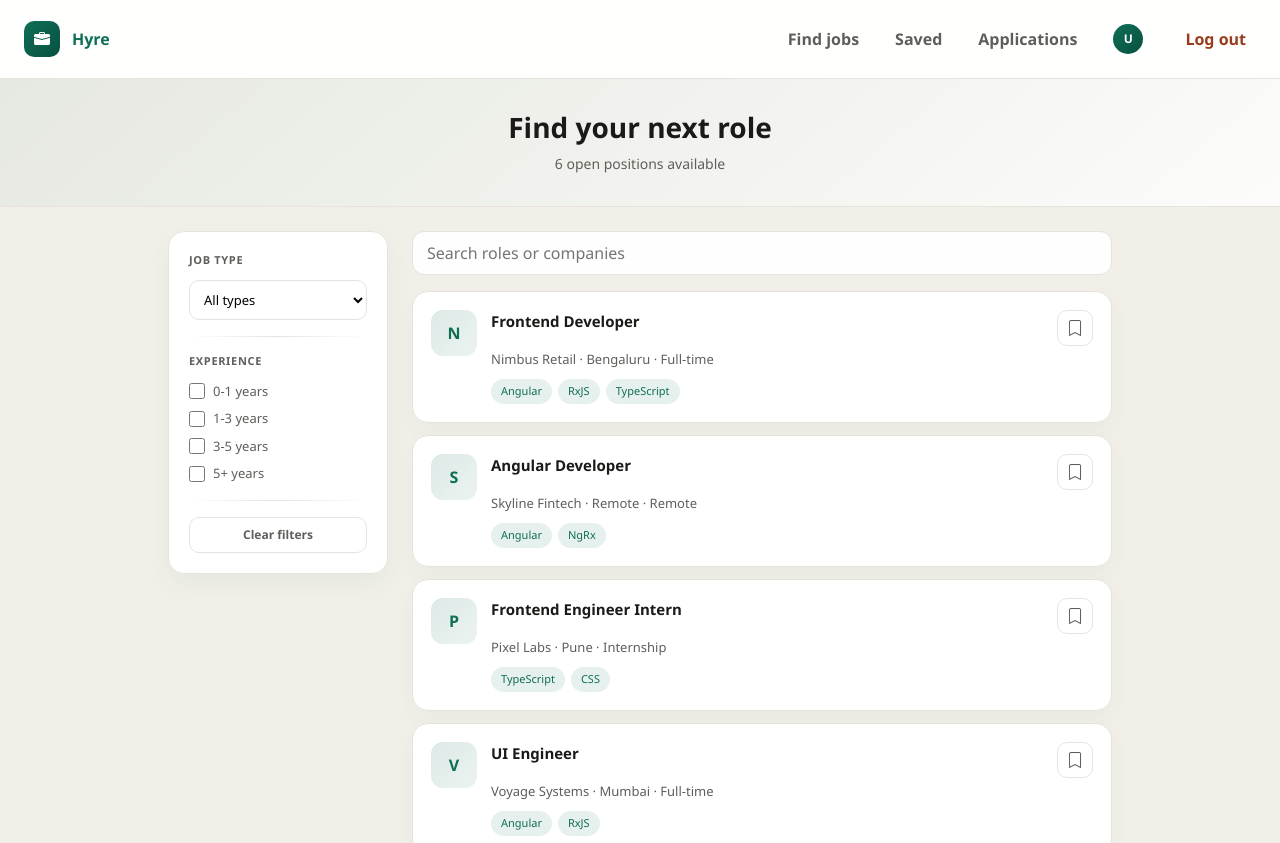
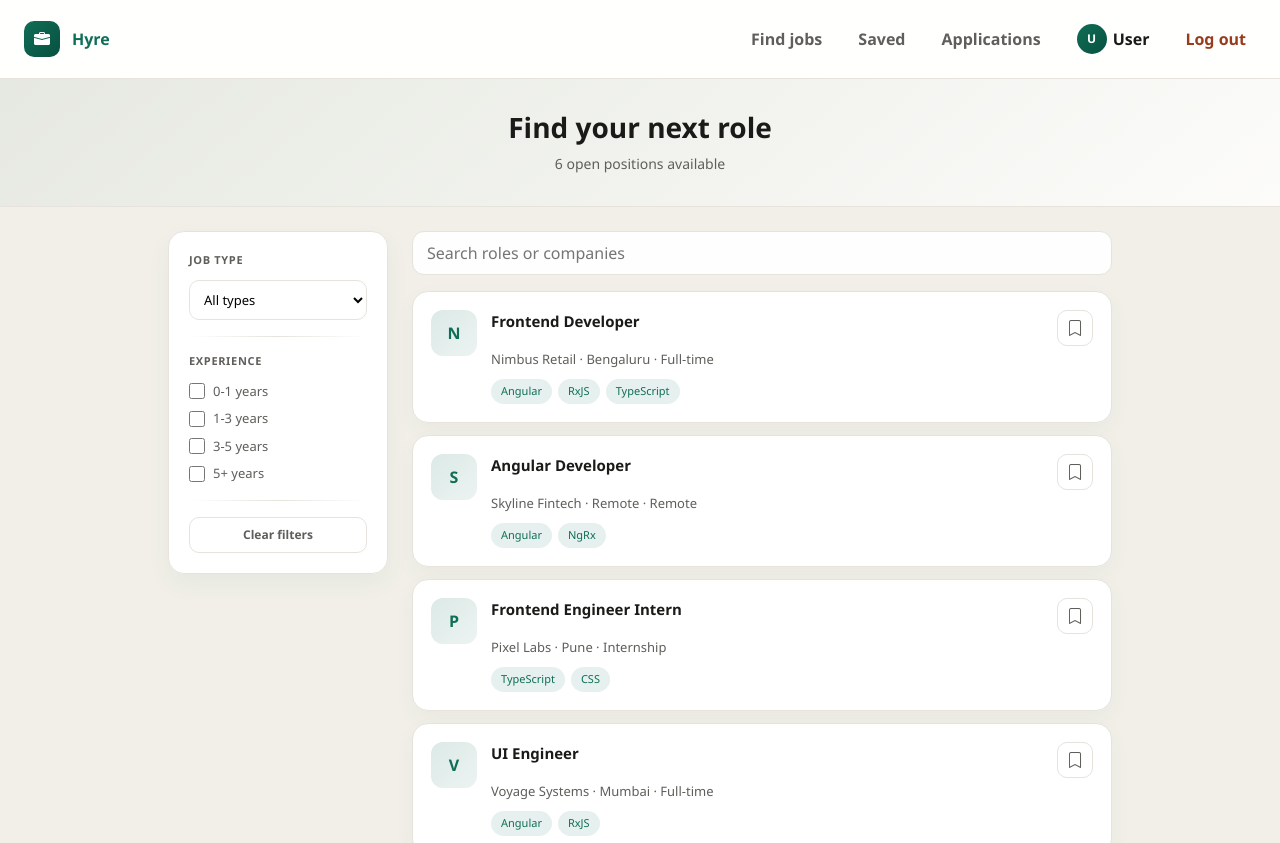
Before and after one commit to AsifAnsari326/job-portal, an Angular app: page /jobs in a window 1280 px wide. Shown: the top 843 px of the page. Built offline with nearby package versions, Linux system fonts and the light colour scheme; data requests are answered from the project's data file; sample sign-in values are in the browser's storage.

Commit message:
fix: fullname header display

```diff
--- a/src/app/shared/components/header/header.html
+++ b/src/app/shared/components/header/header.html
@@ -15,7 +15,7 @@
       <a class="header__link" routerLink="/dashboard?tab=applications" (click)="closeMenu()">Applications</a>
       <a class="header__user" routerLink="/dashboard" (click)="closeMenu()">
         <span class="header__avatar">{{ userInitial }}</span>
-        <span class="header__user-name">{{ currentUser()?.fullname }}</span>
+        <span class="header__user-name">{{ currentUser()?.fullname || 'User' }}</span>
       </a>
       <button class="header__logout" type="button" (click)="logout()">Log out</button>
     } @else {
--- a/src/app/shared/components/header/header.ts
+++ b/src/app/shared/components/header/header.ts
@@ -31,6 +31,6 @@ export class Header {
   }
 
   get userInitial(): string {
-    return this.currentUser()?.fullname?.charAt(0)?.toUpperCase() ?? 'U';
+    return (this.currentUser()?.fullname || 'U').charAt(0).toUpperCase();
   }
 }
```
